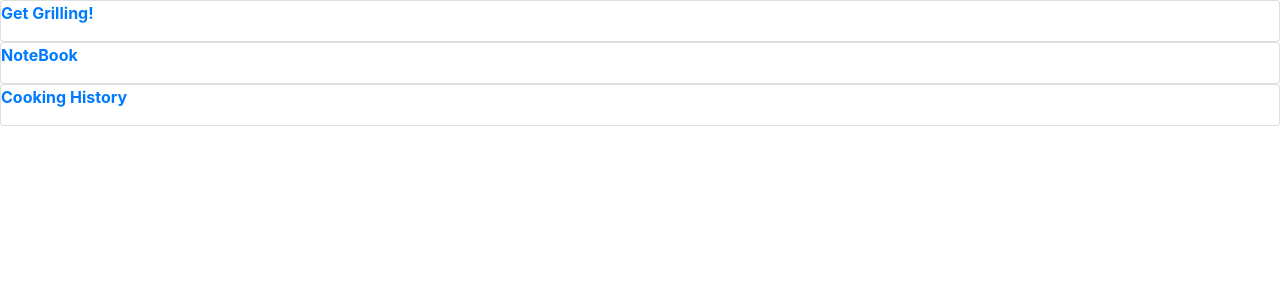
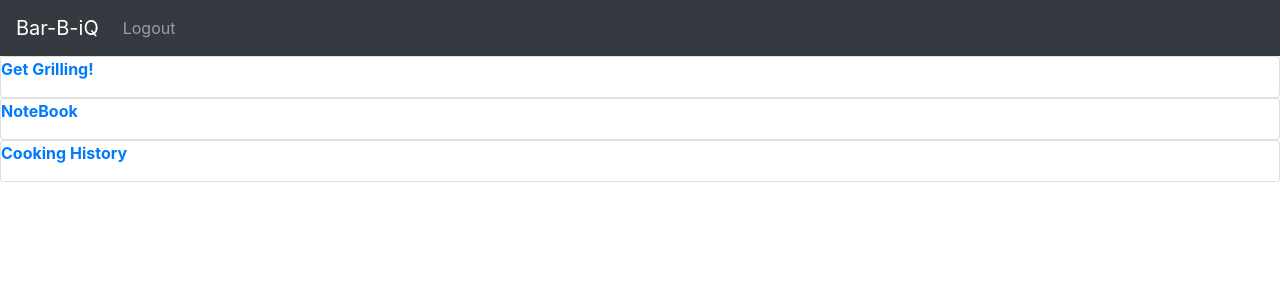
Before and after one commit to danielhero/Bar-B-iQ, a React (Create React App) app in the folder Bar-B-iQ/client/: page / in a window 1280 px wide. Shown: the top 300 px of the page. Built offline with nearby package versions, Linux system fonts and the light colour scheme; no server answers; sample sign-in values are in the browser's storage.

Commit message:
added starter header

```diff
--- a/Bar-B-iQ/client/src/App.js
+++ b/Bar-B-iQ/client/src/App.js
@@ -6,6 +6,7 @@ import { NoteProvider } from "./providers/NoteProvider";
 import { AnimalProvider } from "./providers/AnimalProvider";
 import { CutProvider } from "./providers/CutProvider";
 import { DonenessProvider } from "./providers/DonenessProvider";
+import Header from "./components/Header";
 
 function App() {
   return (
@@ -15,6 +16,7 @@ function App() {
           <CutProvider>
             <DonenessProvider>
               <NoteProvider>
+                <Header />
                 <ApplicationViews />
               </NoteProvider>
             </DonenessProvider>
--- /dev/null
+++ b/Bar-B-iQ/client/src/components/Header.js
@@ -0,0 +1,47 @@
+import React, { useState, useContext } from "react";
+import { NavLink as RRNavLink } from "react-router-dom";
+import {
+  Collapse,
+  Navbar,
+  NavbarToggler,
+  NavbarBrand,
+  Nav,
+  NavItem,
+  NavLink,
+} from "reactstrap";
+import { UserContext } from "../providers/UserProvider";
+
+export default function Header() {
+  const { isLoggedIn, logout } = useContext(UserContext);
+  const [isOpen, setIsOpen] = useState(false);
+  const toggle = () => setIsOpen(!isOpen);
+
+  return (
+    <div>
+      <Navbar color="dark" dark expand="md">
+        <NavbarBrand tag={RRNavLink} to="/">
+          Bar-B-iQ
+        </NavbarBrand>
+        <NavbarToggler onClick={toggle} />
+        <Collapse isOpen={isOpen} navbar>
+          <Nav className="mr-auto" navbar>
+            {isLoggedIn && (
+              <>
+                <NavItem>
+                  <a
+                    aria-current="page"
+                    className="nav-link"
+                    style={{ cursor: "pointer" }}
+                    onClick={logout}
+                  >
+                    Logout
+                  </a>
+                </NavItem>
+              </>
+            )}
+          </Nav>
+        </Collapse>
+      </Navbar>
+    </div>
+  );
+}
--- /dev/null
+++ b/Bar-B-iQ/client/src/components/Login.css
@@ -0,0 +1,3 @@
+.loginContainer {
+  background: url(../headerImage/logo.png);
+}
--- a/Bar-B-iQ/client/src/components/Login.js
+++ b/Bar-B-iQ/client/src/components/Login.js
@@ -18,6 +18,7 @@ export default function Login() {
   };
 
   return (
+    <main classname="loginContainer">
       <Form onSubmit={loginSubmit}>
         <fieldset>
           <FormGroup>
@@ -44,5 +45,6 @@ export default function Login() {
           </em>
         </fieldset>
       </Form>
+    </main>
   );
 }
```
Also changed, not shown: Bar-B-iQ/client/src/headerImage/logo.png (added). Lines whose indentation alone changed are shown as unchanged.
